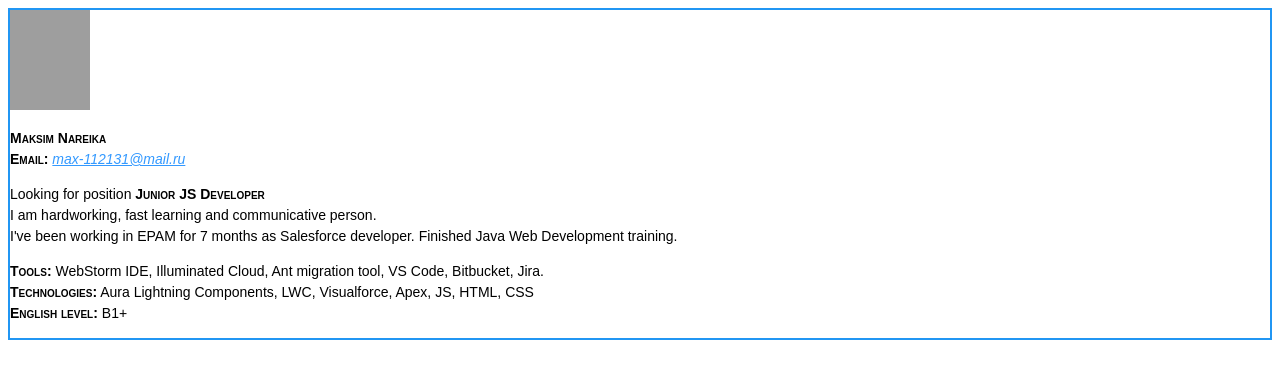
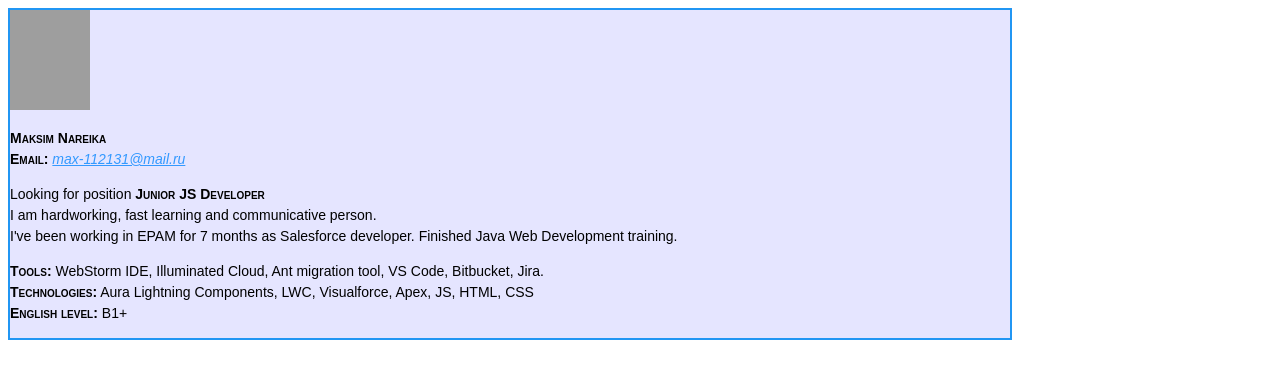
Before and after one commit to MaksimNareika/rsschool-cv, a plain HTML site: page index.html in a window 1280 px wide. Drawn offline with Linux system fonts and the light colour scheme; grey boxes are pictures that could not be loaded.

Commit message:
refactoring: update css and html

```diff
--- a/index.html
+++ b/index.html
@@ -7,7 +7,7 @@
     <title>CV</title>
 </head>
 <body>
-    <div class="frame">
+    <div class="frame square">
         <img src="https://i.pinimg.com/originals/f5/27/41/f52741fb62bf1d821948a49204406bdc.jpg" alt="CV image" width="80" height="100">
         <p>
             <b>Maksim Nareika</b><br/>
```
